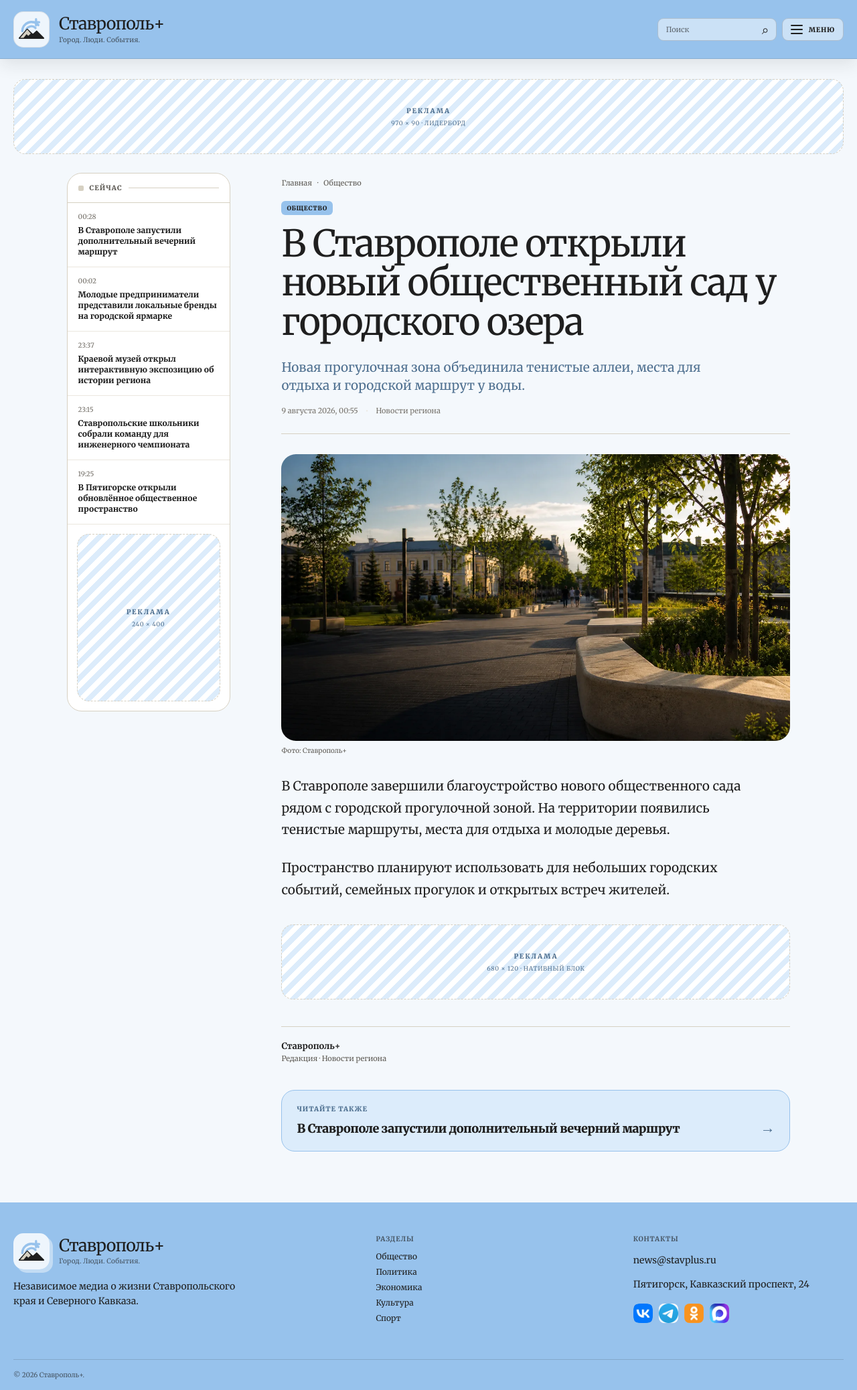
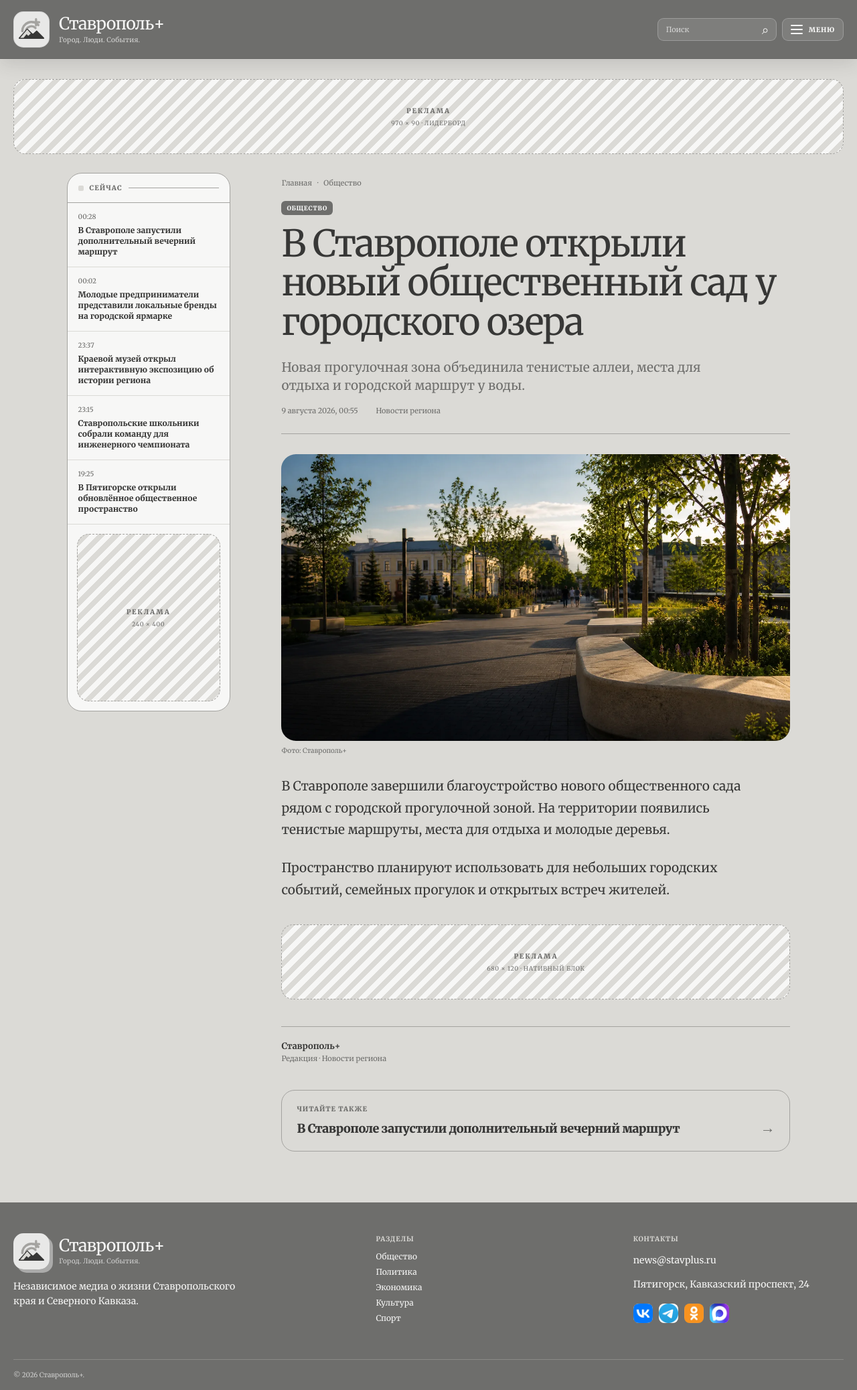
Before and after one commit to temacteklyannayapuwka/Production, a Django app: page /news/stavropol-public-garden/ in a window 1280 px wide. Shown: the whole page at 67% size. Run offline with Django 5.2, Linux system fonts and the light colour scheme; data comes from the database, SQL or seed files in the repository; some libraries are stand-ins or nearby versions.

Commit message:
style: switch site to neutral graphite palette

```diff
--- a/news/tests.py
+++ b/news/tests.py
@@ -21,9 +21,9 @@
     def test_public_page_uses_the_current_menu_script(self):
         response = get_template('base.html').render({})
 
-        self.assertIn('/static/news-site.css?v=21', response)
+        self.assertIn('/static/news-site.css?v=22', response)
         self.assertIn('family=Merriweather', response)
-        self.assertIn('content="#97C2EC"', response)
+        self.assertIn('content="#6E6E6C"', response)
         self.assertNotIn('family=Playfair+Display', response)
         self.assertNotIn('family=Golos+Text', response)
         self.assertNotIn('family=Prata', response)
--- a/static/news-site.css
+++ b/static/news-site.css
@@ -1,17 +1,17 @@
 :root {
-  --ink: #1f1f1f;
-  --carbon: #97c2ec;
-  --lime: #d6d0c2;
-  --lime-deep: #4f7090;
-  --paper: #ffffff;
-  --ground: #f4f8fc;
-  --line: #d6d0c2;
-  --line-soft: #ebe7df;
-  --muted: #5f5c56;
-  --muted-light: #77736c;
-  --white: #ffffff;
-  --concrete: #ebe7df;
-  --blue-soft: #dcecfb;
+  --ink: #373736;
+  --carbon: #6e6e6c;
+  --lime: #dbdad6;
+  --lime-deep: #6e6e6c;
+  --paper: #f7f7f6;
+  --ground: #dbdad6;
+  --line: #a4a3a0;
+  --line-soft: #dbdad6;
+  --muted: #6e6e6c;
+  --muted-light: #6e6e6c;
+  --white: #f7f7f6;
+  --concrete: #dbdad6;
+  --surface-hover: #dbdad6;
   --ui: "Merriweather", Georgia, "Times New Roman", serif;
   --serif: "Merriweather", Georgia, "Times New Roman", serif;
 }
@@ -28,7 +28,7 @@
   -webkit-font-smoothing: antialiased;
   text-rendering: optimizeLegibility;
 }
-::selection { background: var(--carbon); color: var(--ink); }
+::selection { background: var(--lime); color: var(--ink); }
 a, button, input { -webkit-tap-highlight-color: transparent; }
 a { transition: color .18s ease, opacity .18s ease; }
 button, input { font: inherit; }
@@ -42,25 +42,25 @@
 .masthead {
   position: relative; z-index: 30; overflow: hidden;
   background: var(--carbon);
-  box-shadow: 0 8px 24px rgba(31, 31, 31, .1);
+  box-shadow: 0 8px 24px rgba(55, 55, 54, .14);
 }
-.masthead::after { position: absolute; right: 0; bottom: 0; left: 0; height: 1px; background: rgba(31, 31, 31, .12); content: ""; }
+.masthead::after { position: absolute; right: 0; bottom: 0; left: 0; height: 1px; background: rgba(55, 55, 54, .18); content: ""; }
 .masthead__inner { display: grid; grid-template-columns: minmax(0, 1fr) auto; align-items: center; min-height: 88px; gap: clamp(18px, 2.4vw, 36px); }
-.brand { display: inline-flex; align-items: center; gap: 14px; color: var(--ink); text-decoration: none; }
+.brand { display: inline-flex; align-items: center; gap: 14px; color: var(--white); text-decoration: none; }
 .brand__mark {
   display: grid; place-items: center; width: 54px; height: 54px; flex: 0 0 54px;
   border-radius: 15px; background: rgba(255, 255, 255, .84);
-  box-shadow: inset 0 0 0 1px rgba(31, 31, 31, .09);
+  box-shadow: inset 0 0 0 1px rgba(55, 55, 54, .1);
   transition: transform .2s ease, box-shadow .2s ease;
 }
 .brand__mark img { width: 46px; height: 46px; }
 .brand:hover .brand__mark { transform: translateY(-2px) rotate(-4deg) scale(1.04); box-shadow: 0 0 0 5px rgba(255, 255, 255, .42); }
 .brand strong { display: block; font-family: var(--serif); font-size: 25px; font-weight: 400; line-height: 1.05; letter-spacing: -.7px; }
-.brand small { display: block; margin-top: 4px; color: rgba(31, 31, 31, .7); font-size: 10px; letter-spacing: .02em; }
+.brand small { display: block; margin-top: 4px; color: rgba(247, 247, 246, .76); font-size: 10px; letter-spacing: .02em; }
 .header-nav { display: flex; justify-content: center; gap: clamp(13px, 1.55vw, 25px); min-width: 0; overflow: hidden; }
-.header-nav a { position: relative; padding: 8px 0; color: rgba(31, 31, 31, .7); font-size: 11px; font-weight: 750; letter-spacing: -.08px; text-decoration: none; white-space: nowrap; transition: color .18s ease; }
+.header-nav a { position: relative; padding: 8px 0; color: rgba(247, 247, 246, .78); font-size: 11px; font-weight: 750; letter-spacing: -.08px; text-decoration: none; white-space: nowrap; transition: color .18s ease; }
 .header-nav a::after { position: absolute; right: 0; bottom: 1px; left: 0; height: 2px; transform: scaleX(0); transform-origin: center; border-radius: 2px; background: var(--lime); content: ""; transition: transform .18s ease; }
-.header-nav a:hover, .header-nav a.active { color: var(--ink); }
+.header-nav a:hover, .header-nav a.active { color: var(--white); }
 .header-nav a:hover::after, .header-nav a.active::after { transform: scaleX(1); }
 .header-actions, .social { display: flex; align-items: center; gap: 8px; }
 .social a {
@@ -92,24 +92,24 @@
 .search input { width: 100%; min-width: 0; border: 0; outline: 0; padding: 0 12px; background: transparent; color: var(--ink); }
 .search input::placeholder { color: var(--muted-light); }
 .search button {
-  width: 40px; border: 0; background: var(--carbon); color: var(--ink); font-size: 19px; cursor: pointer;
+  width: 40px; border: 0; background: var(--carbon); color: var(--white); font-size: 19px; cursor: pointer;
   transition: background .18s ease, color .18s ease;
 }
 .search button:hover { background: var(--lime); color: var(--ink); }
-.search--header { width: 178px; height: 34px; margin-left: 0; border-color: rgba(31, 31, 31, .18); border-radius: 9px; background: rgba(255, 255, 255, .5); }
-.search--header:focus-within { border-color: var(--ink); box-shadow: 0 0 0 3px rgba(255, 255, 255, .46); }
-.search--header input { color: var(--ink); font-size: 11px; }
-.search--header input::placeholder { color: rgba(31, 31, 31, .62); }
-.search--header button { width: 36px; background: transparent; color: var(--ink); }
+.search--header { width: 178px; height: 34px; margin-left: 0; border-color: rgba(247, 247, 246, .24); border-radius: 9px; background: rgba(247, 247, 246, .12); }
+.search--header:focus-within { border-color: var(--white); box-shadow: 0 0 0 3px rgba(247, 247, 246, .18); }
+.search--header input { color: var(--white); font-size: 11px; }
+.search--header input::placeholder { color: rgba(247, 247, 246, .72); }
+.search--header button { width: 36px; background: transparent; color: var(--white); }
 .search--header button:hover { background: var(--lime); color: var(--ink); }
 .menu-button {
-  display: inline-flex; align-items: center; justify-content: center; min-width: 92px; height: 34px; gap: 9px; border: 1px solid rgba(31, 31, 31, .18); border-radius: 9px;
-  padding: 0 12px; background: rgba(255, 255, 255, .5); color: var(--ink); font-size: 10px; font-weight: 850;
+  display: inline-flex; align-items: center; justify-content: center; min-width: 92px; height: 34px; gap: 9px; border: 1px solid rgba(247, 247, 246, .24); border-radius: 9px;
+  padding: 0 12px; background: rgba(247, 247, 246, .12); color: var(--white); font-size: 10px; font-weight: 850;
   letter-spacing: .07em; text-transform: uppercase; cursor: pointer;
   transition: transform .18s ease, border-color .18s ease, box-shadow .18s ease, background .18s ease;
 }
 .menu-button span { display: inline; }
-.menu-button:hover { transform: translateY(-2px); border-color: var(--ink); box-shadow: 0 0 0 3px rgba(255, 255, 255, .46); background: var(--white); color: var(--ink); }
+.menu-button:hover { transform: translateY(-2px); border-color: var(--white); box-shadow: 0 0 0 3px rgba(247, 247, 246, .18); background: var(--white); color: var(--ink); }
 .menu-button i, .menu-button i::before, .menu-button i::after { display: block; width: 18px; height: 1.5px; border-radius: 2px; background: currentColor; content: ""; }
 .menu-button i { position: relative; }
 .menu-button i::before { position: absolute; top: -6px; left: 0; }
@@ -119,7 +119,7 @@
 .ad {
   display: flex; flex-direction: column; align-items: center; justify-content: center; overflow: hidden;
   border: 1px dashed var(--line); border-radius: 18px;
-  background: repeating-linear-gradient(-45deg, #ffffff, #ffffff 8px, #dcecfb 8px, #dcecfb 16px);
+  background: repeating-linear-gradient(-45deg, #f7f7f6, #f7f7f6 8px, #dbdad6 8px, #dbdad6 16px);
   color: var(--lime-deep); letter-spacing: .12em; text-align: center; text-transform: uppercase;
 }
 .ad span { font-size: 10px; font-weight: 850; }
@@ -253,14 +253,14 @@
 .article-layout { display: grid; grid-template-columns: 244px minmax(0, 760px); gap: clamp(34px, 6vw, 92px); justify-content: center; align-items: start; }
 .article-sidebar { position: sticky; top: 74px; border-radius: 22px; }
 .article-sidebar > a { display: block; padding: 14px 16px; border-bottom: 1px solid var(--line-soft); color: var(--ink); font-size: 12px; font-weight: 750; line-height: 1.35; text-decoration: none; transition: background .18s ease, color .18s ease; }
-.article-sidebar > a:hover { background: var(--blue-soft); color: var(--lime-deep); }
+.article-sidebar > a:hover { background: var(--surface-hover); color: var(--ink); }
 .article-sidebar > a span { display: block; margin-bottom: 5px; color: var(--muted-light); font-size: 10px; font-weight: 500; }
 .ad--article-side { height: 250px; margin: 14px; }
 .article-content { min-width: 0; padding: 8px 0 12px; }
 .breadcrumbs { display: flex; gap: 8px; margin-bottom: 20px; color: var(--muted); font-size: 11px; }
 .breadcrumbs a { color: inherit; text-decoration: none; background-image: linear-gradient(currentColor, currentColor); background-position: 0 calc(100% + 2px); background-repeat: no-repeat; background-size: 0 1px; transition: color .18s ease, background-size .18s ease; }
 .breadcrumbs a:hover { background-size: 100% 1px; color: var(--lime-deep); }
-.article-tag { display: inline-flex; margin-bottom: 14px; border-radius: 6px; padding: 5px 8px; background: var(--carbon); color: var(--ink); font-size: 9px; font-weight: 850; letter-spacing: .08em; text-transform: uppercase; }
+.article-tag { display: inline-flex; margin-bottom: 14px; border-radius: 6px; padding: 5px 8px; background: var(--carbon); color: var(--white); font-size: 9px; font-weight: 850; letter-spacing: .08em; text-transform: uppercase; }
 .article-content h1 { max-width: 750px; margin: 0; font-family: var(--serif); font-size: clamp(38px, 4.3vw, 64px); font-weight: 400; line-height: 1.06; letter-spacing: -1.8px; }
 .article-lead { max-width: 680px; margin: 25px 0 17px; color: var(--lime-deep); font-size: 19px; line-height: 1.43; }
 .article-meta { display: flex; flex-wrap: wrap; gap: 11px; padding-bottom: 27px; border-bottom: 1px solid var(--line); color: var(--muted-light); font-size: 11px; }
@@ -277,33 +277,33 @@
 .article-author { display: grid; gap: 3px; margin-top: 40px; border-top: 1px solid var(--line); padding-top: 20px; }
 .article-author b { font-size: 13px; }
 .article-author span { color: var(--muted); font-size: 11px; }
-.article-next { margin-top: 40px; border: 1px solid var(--carbon); border-radius: 20px; padding: 21px 22px; background: var(--blue-soft); }
+.article-next { margin-top: 40px; border: 1px solid var(--line); border-radius: 20px; padding: 21px 22px; background: var(--surface-hover); }
 .article-next p { margin: 0 0 8px; color: var(--lime-deep); font-size: 10px; font-weight: 850; letter-spacing: .09em; text-transform: uppercase; }
 .article-next a { display: flex; align-items: baseline; justify-content: space-between; gap: 14px; color: var(--ink); font-size: 18px; font-weight: 850; letter-spacing: -.45px; line-height: 1.2; text-decoration: none; transition: color .18s ease, gap .18s ease; }
 .article-next a:hover { gap: 19px; color: var(--lime-deep); }
 .article-next b { color: var(--lime-deep); font-size: 22px; }
 
 /* Footer and off-canvas menu */
-footer { background: var(--carbon); color: var(--ink); }
+footer { background: var(--carbon); color: var(--white); }
 .footer__grid { display: grid; grid-template-columns: 1.5fr 1fr 1fr; gap: 70px; padding: 46px 0; }
-.brand--footer { color: var(--ink); }
+.brand--footer { color: var(--white); }
 .brand--footer .brand__mark { box-shadow: 5px 5px 0 rgba(255, 255, 255, .42); }
-.brand--footer small { color: rgba(31, 31, 31, .68); }
+.brand--footer small { color: rgba(247, 247, 246, .72); }
 .footer__grid p { max-width: 360px; line-height: 1.62; }
-.footer__grid h2 { margin: 2px 0 12px; color: rgba(31, 31, 31, .68); font-size: 10px; letter-spacing: .08em; text-transform: uppercase; }
-.footer__grid section > a:not(.brand) { display: block; width: max-content; max-width: 100%; margin-bottom: 8px; background-image: linear-gradient(currentColor, currentColor); background-position: 0 calc(100% + 2px); background-repeat: no-repeat; background-size: 0 1px; color: var(--ink); font-size: 12px; text-decoration: none; transition: color .18s ease, background-size .18s ease; }
-.footer__grid section > a:not(.brand):hover { background-size: 100% 1px; color: var(--lime-deep); }
+.footer__grid h2 { margin: 2px 0 12px; color: var(--lime); font-size: 10px; letter-spacing: .08em; text-transform: uppercase; }
+.footer__grid section > a:not(.brand) { display: block; width: max-content; max-width: 100%; margin-bottom: 8px; background-image: linear-gradient(currentColor, currentColor); background-position: 0 calc(100% + 2px); background-repeat: no-repeat; background-size: 0 1px; color: var(--white); font-size: 12px; text-decoration: none; transition: color .18s ease, background-size .18s ease; }
+.footer__grid section > a:not(.brand):hover { background-size: 100% 1px; color: var(--lime); }
 .footer-social { display: flex; gap: 9px; margin-top: 17px; }
 .footer-social a { display: grid; place-items: center; width: 29px; height: 29px; border-radius: 8px; text-decoration: none; transition: transform .18s ease, box-shadow .18s ease; }
 .footer-social img { width: 29px; height: 29px; border-radius: 8px; object-fit: contain; }
 .footer-social a:hover { transform: translateY(-3px); box-shadow: 0 5px 12px rgba(0, 0, 0, .2); }
-.copyright { border-top: 1px solid rgba(31, 31, 31, .16); padding: 16px 0; color: rgba(31, 31, 31, .68); font-size: 10px; }
+.copyright { border-top: 1px solid rgba(247, 247, 246, .2); padding: 16px 0; color: rgba(247, 247, 246, .72); font-size: 10px; }
 body.menu-open { overflow: hidden; }
 .menu-layer { position: fixed; inset: 0; z-index: 100; visibility: hidden; }
 .menu-layer.is-open { visibility: visible; }
-.menu-backdrop { position: absolute; inset: 0; background: rgba(31, 31, 31, .55); opacity: 0; backdrop-filter: blur(3px); transition: opacity .25s ease; }
+.menu-backdrop { position: absolute; inset: 0; background: rgba(55, 55, 54, .6); opacity: 0; backdrop-filter: blur(3px); transition: opacity .25s ease; }
 .menu-layer.is-open .menu-backdrop { opacity: 1; }
-.menu-drawer { position: relative; width: min(620px, calc(100vw - 38px)); height: 100%; transform: translateX(-103%); overflow-y: auto; border-radius: 0 30px 30px 0; padding: 30px 38px 35px; background: var(--paper); box-shadow: 18px 0 50px rgba(31, 31, 31, .18); transition: transform .32s cubic-bezier(.2,.8,.2,1); }
+.menu-drawer { position: relative; width: min(620px, calc(100vw - 38px)); height: 100%; transform: translateX(-103%); overflow-y: auto; border-radius: 0 30px 30px 0; padding: 30px 38px 35px; background: var(--paper); box-shadow: 18px 0 50px rgba(55, 55, 54, .22); transition: transform .32s cubic-bezier(.2,.8,.2,1); }
 .menu-layer.is-open .menu-drawer { transform: none; }
 .menu-drawer__top { display: flex; align-items: center; justify-content: space-between; color: var(--muted); font-size: 10px; font-weight: 850; letter-spacing: .1em; text-transform: uppercase; }
 .menu-close { display: grid; place-items: center; width: 34px; height: 34px; border: 1px solid var(--line); border-radius: 50%; background: var(--white); color: var(--ink); font-size: 25px; line-height: 1; cursor: pointer; transition: transform .18s ease, border-color .18s ease, background .18s ease; }
--- a/templates/base.html
+++ b/templates/base.html
@@ -4,13 +4,13 @@
   <head>
     <meta charset="utf-8">
     <meta name="viewport" content="width=device-width, initial-scale=1">
-    <meta name="theme-color" content="#97C2EC">
+    <meta name="theme-color" content="#6E6E6C">
     <meta name="description" content="Ставрополь+ — новости Ставропольского края и Северного Кавказа.">
     <title>{% block title %}Ставрополь+ — новости без лишнего{% endblock %}</title>
     <link rel="preconnect" href="https://fonts.googleapis.com">
     <link rel="preconnect" href="https://fonts.gstatic.com" crossorigin>
     <link href="https://fonts.googleapis.com/css2?family=Merriweather:wght@300;400;500;600;700;800;900&amp;display=swap" rel="stylesheet">
-    <link rel="stylesheet" href="{% static 'news-site.css' %}?v=21">
+    <link rel="stylesheet" href="{% static 'news-site.css' %}?v=22">
   </head>
   <body>
     <header class="masthead">
```
Also changed, not shown: other parts of static/news-site.css (+22 -22 lines), static/brand/stavplus-mark.svg.
